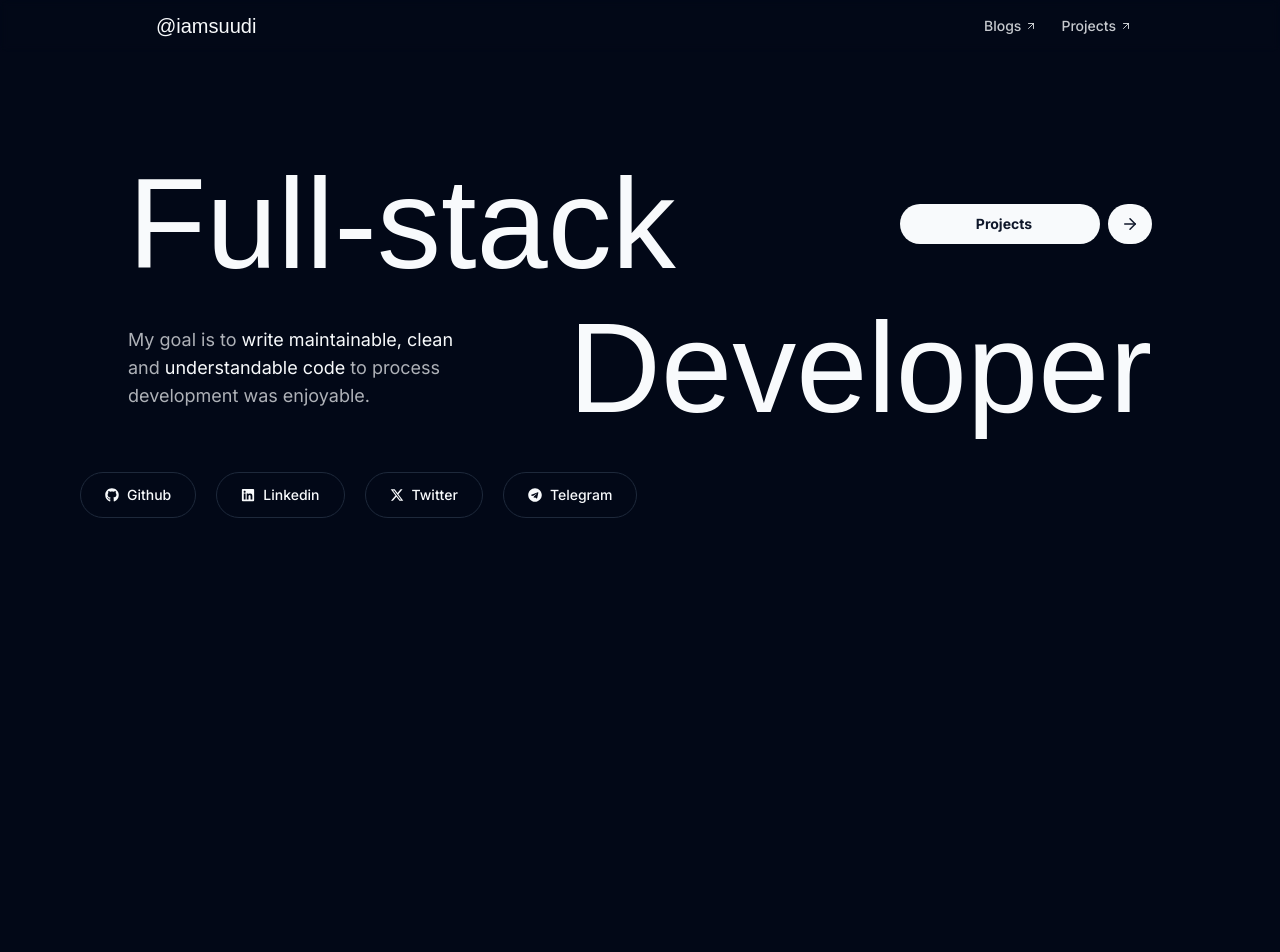
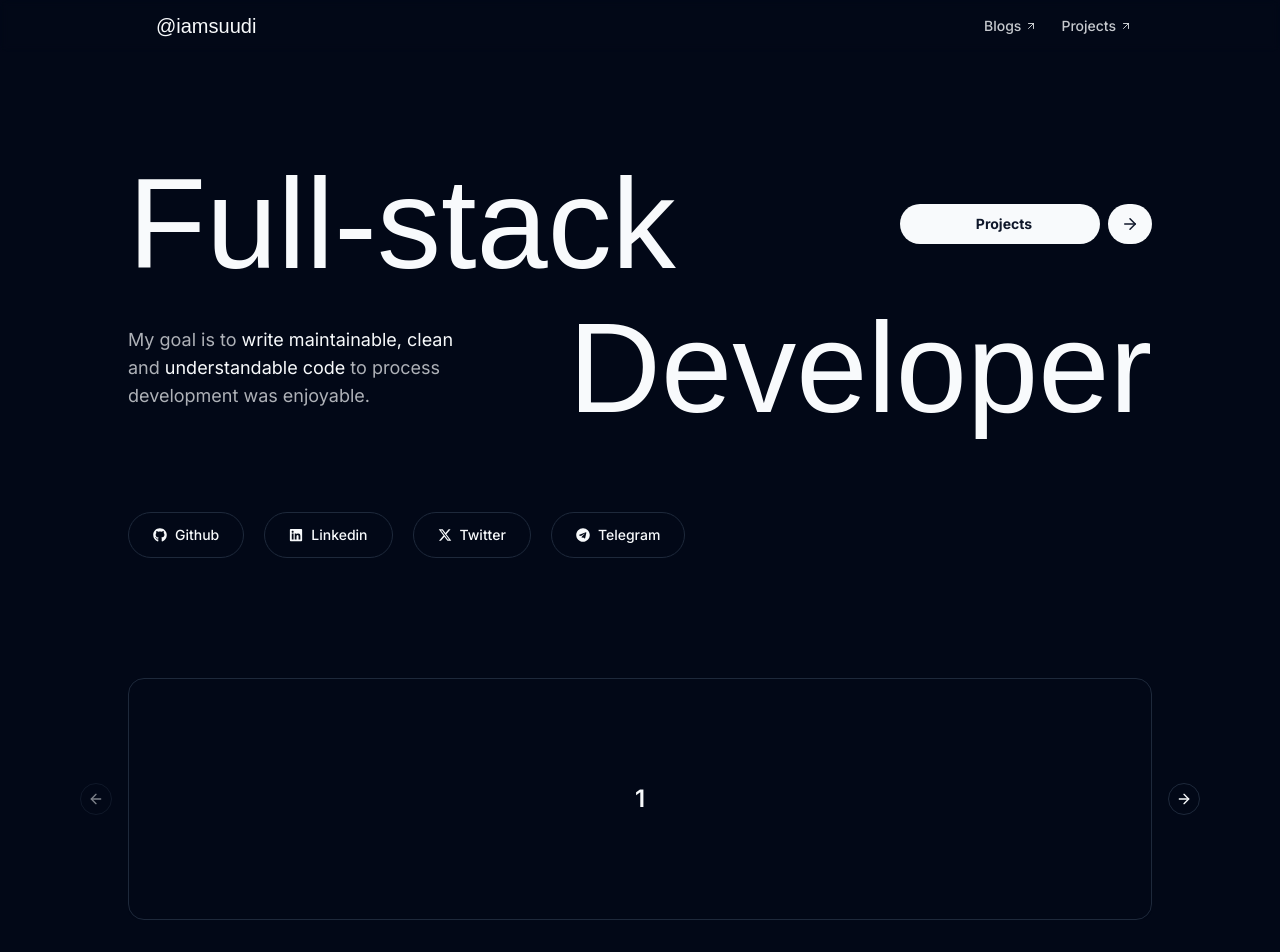
Before and after one commit to iamsuudi/journey, a Next.js app: page / in a window 1280 px wide. Shown: the top 952 px of the page. Before the commit the page ends 800 px from the top, so only its background shows below. Built offline with nearby package versions, Linux system fonts and the light colour scheme; a web font is replaced by a local one.

Commit message:
create article highlights crousel

```diff
--- /dev/null
+++ b/app/_components/articles-highligh.tsx
@@ -0,0 +1,38 @@
+import * as React from "react";
+
+import { Card, CardContent } from "@/components/ui/card";
+import {
+	Carousel,
+	CarouselContent,
+	CarouselItem,
+	CarouselNext,
+	CarouselPrevious,
+} from "@/components/ui/carousel";
+
+export function CarouselSpacing() {
+	return (
+		<div className="w-full flex justify-center py-10 px-5">
+			<Carousel className="w-full max-w-screen-lg ">
+				<CarouselContent className="">
+					{Array.from({ length: 5 }).map((_, index) => (
+						<CarouselItem key={index} className="">
+							<div className="">
+								<Card className="rounded-2xl">
+									<CardContent className="flex items-center justify-center p-6 h-[30dvh]">
+										<span className="text-2xl font-semibold">
+											{index + 1}
+										</span>
+									</CardContent>
+								</Card>
+							</div>
+						</CarouselItem>
+					))}
+				</CarouselContent>
+
+				<CarouselPrevious />
+
+				<CarouselNext />
+			</Carousel>
+		</div>
+	);
+}
--- a/app/_components/social.tsx
+++ b/app/_components/social.tsx
@@ -1,8 +1,7 @@
 import { Button } from "@/components/ui/button";
 import { FaGithub, FaTelegram } from "react-icons/fa";
+import { FaLinkedin, FaXTwitter } from "react-icons/fa6";
 import Link from "next/link";
-import { redirect } from "next/navigation";
-import { FaLinkedin, FaXTwitter } from "react-icons/fa6";
 
 const links = [
 	{
@@ -29,7 +28,8 @@
 
 export default function Socials() {
 	return (
-		<div className="flex flex-wrap py-10 gap-3 sm:gap-5">
+		<div className="flex justify-center">
+			<div className="flex flex-wrap py-10 md:py-20 gap-3 sm:gap-5 max-w-screen-lg w-full">
 				{links.map((link) => {
 					return (
 						<Link key={link.href} href={link.href}>
@@ -43,5 +43,6 @@
 					);
 				})}
 			</div>
+		</div>
 	);
 }
--- a/app/page.tsx
+++ b/app/page.tsx
@@ -1,11 +1,13 @@
 import HeroSection from "@/app/_components/hero";
 import Socials from "./_components/social";
+import { CarouselSpacing } from "./_components/articles-highligh";
 
 export default function Home() {
 	return (
 		<div className="p-10 md:p-20">
 			<HeroSection />
 			<Socials />
+			<CarouselSpacing />
 		</div>
 	);
 }
--- /dev/null
+++ b/components/ui/card.tsx
@@ -0,0 +1,79 @@
+import * as React from "react"
+
+import { cn } from "@/lib/utils"
+
+const Card = React.forwardRef<
+  HTMLDivElement,
+  React.HTMLAttributes<HTMLDivElement>
+>(({ className, ...props }, ref) => (
+  <div
+    ref={ref}
+    className={cn(
+      "rounded-lg border bg-card text-card-foreground shadow-sm",
+      className
+    )}
+    {...props}
+  />
+))
+Card.displayName = "Card"
+
+const CardHeader = React.forwardRef<
+  HTMLDivElement,
+  React.HTMLAttributes<HTMLDivElement>
+>(({ className, ...props }, ref) => (
+  <div
+    ref={ref}
+    className={cn("flex flex-col space-y-1.5 p-6", className)}
+    {...props}
+  />
+))
+CardHeader.displayName = "CardHeader"
+
+const CardTitle = React.forwardRef<
+  HTMLParagraphElement,
+  React.HTMLAttributes<HTMLHeadingElement>
+>(({ className, ...props }, ref) => (
+  <h3
+    ref={ref}
+    className={cn(
+      "text-2xl font-semibold leading-none tracking-tight",
+      className
+    )}
+    {...props}
+  />
+))
+CardTitle.displayName = "CardTitle"
+
+const CardDescription = React.forwardRef<
+  HTMLParagraphElement,
+  React.HTMLAttributes<HTMLParagraphElement>
+>(({ className, ...props }, ref) => (
+  <p
+    ref={ref}
+    className={cn("text-sm text-muted-foreground", className)}
+    {...props}
+  />
+))
+CardDescription.displayName = "CardDescription"
+
+const CardContent = React.forwardRef<
+  HTMLDivElement,
+  React.HTMLAttributes<HTMLDivElement>
+>(({ className, ...props }, ref) => (
+  <div ref={ref} className={cn("p-6 pt-0", className)} {...props} />
+))
+CardContent.displayName = "CardContent"
+
+const CardFooter = React.forwardRef<
+  HTMLDivElement,
+  React.HTMLAttributes<HTMLDivElement>
+>(({ className, ...props }, ref) => (
+  <div
+    ref={ref}
+    className={cn("flex items-center p-6 pt-0", className)}
+    {...props}
+  />
+))
+CardFooter.displayName = "CardFooter"
+
+export { Card, CardHeader, CardFooter, CardTitle, CardDescription, CardContent }
--- /dev/null
+++ b/components/ui/carousel.tsx
@@ -0,0 +1,262 @@
+"use client"
+
+import * as React from "react"
+import useEmblaCarousel, {
+  type UseEmblaCarouselType,
+} from "embla-carousel-react"
+import { ArrowLeft, ArrowRight } from "lucide-react"
+
+import { cn } from "@/lib/utils"
+import { Button } from "@/components/ui/button"
+
+type CarouselApi = UseEmblaCarouselType[1]
+type UseCarouselParameters = Parameters<typeof useEmblaCarousel>
+type CarouselOptions = UseCarouselParameters[0]
+type CarouselPlugin = UseCarouselParameters[1]
+
+type CarouselProps = {
+  opts?: CarouselOptions
+  plugins?: CarouselPlugin
+  orientation?: "horizontal" | "vertical"
+  setApi?: (api: CarouselApi) => void
+}
+
+type CarouselContextProps = {
+  carouselRef: ReturnType<typeof useEmblaCarousel>[0]
+  api: ReturnType<typeof useEmblaCarousel>[1]
+  scrollPrev: () => void
+  scrollNext: () => void
+  canScrollPrev: boolean
+  canScrollNext: boolean
+} & CarouselProps
+
+const CarouselContext = React.createContext<CarouselContextProps | null>(null)
+
+function useCarousel() {
+  const context = React.useContext(CarouselContext)
+
+  if (!context) {
+    throw new Error("useCarousel must be used within a <Carousel />")
+  }
+
+  return context
+}
+
+const Carousel = React.forwardRef<
+  HTMLDivElement,
+  React.HTMLAttributes<HTMLDivElement> & CarouselProps
+>(
+  (
+    {
+      orientation = "horizontal",
+      opts,
+      setApi,
+      plugins,
+      className,
+      children,
+      ...props
+    },
+    ref
+  ) => {
+    const [carouselRef, api] = useEmblaCarousel(
+      {
+        ...opts,
+        axis: orientation === "horizontal" ? "x" : "y",
+      },
+      plugins
+    )
+    const [canScrollPrev, setCanScrollPrev] = React.useState(false)
+    const [canScrollNext, setCanScrollNext] = React.useState(false)
+
+    const onSelect = React.useCallback((api: CarouselApi) => {
+      if (!api) {
+        return
+      }
+
+      setCanScrollPrev(api.canScrollPrev())
+      setCanScrollNext(api.canScrollNext())
+    }, [])
+
+    const scrollPrev = React.useCallback(() => {
+      api?.scrollPrev()
+    }, [api])
+
+    const scrollNext = React.useCallback(() => {
+      api?.scrollNext()
+    }, [api])
+
+    const handleKeyDown = React.useCallback(
+      (event: React.KeyboardEvent<HTMLDivElement>) => {
+        if (event.key === "ArrowLeft") {
+          event.preventDefault()
+          scrollPrev()
+        } else if (event.key === "ArrowRight") {
+          event.preventDefault()
+          scrollNext()
+        }
+      },
+      [scrollPrev, scrollNext]
+    )
+
+    React.useEffect(() => {
+      if (!api || !setApi) {
+        return
+      }
+
+      setApi(api)
+    }, [api, setApi])
+
+    React.useEffect(() => {
+      if (!api) {
+        return
+      }
+
+      onSelect(api)
+      api.on("reInit", onSelect)
+      api.on("select", onSelect)
+
+      return () => {
+        api?.off("select", onSelect)
+      }
+    }, [api, onSelect])
+
+    return (
+      <CarouselContext.Provider
+        value={{
+          carouselRef,
+          api: api,
+          opts,
+          orientation:
+            orientation || (opts?.axis === "y" ? "vertical" : "horizontal"),
+          scrollPrev,
+          scrollNext,
+          canScrollPrev,
+          canScrollNext,
+        }}
+      >
+        <div
+          ref={ref}
+          onKeyDownCapture={handleKeyDown}
+          className={cn("relative", className)}
+          role="region"
+          aria-roledescription="carousel"
+          {...props}
+        >
+          {children}
+        </div>
+      </CarouselContext.Provider>
+    )
+  }
+)
+Carousel.displayName = "Carousel"
+
+const CarouselContent = React.forwardRef<
+  HTMLDivElement,
+  React.HTMLAttributes<HTMLDivElement>
+>(({ className, ...props }, ref) => {
+  const { carouselRef, orientation } = useCarousel()
+
+  return (
+    <div ref={carouselRef} className="overflow-hidden">
+      <div
+        ref={ref}
+        className={cn(
+          "flex",
+          orientation === "horizontal" ? "-ml-4" : "-mt-4 flex-col",
+          className
+        )}
+        {...props}
+      />
+    </div>
+  )
+})
+CarouselContent.displayName = "CarouselContent"
+
+const CarouselItem = React.forwardRef<
+  HTMLDivElement,
+  React.HTMLAttributes<HTMLDivElement>
+>(({ className, ...props }, ref) => {
+  const { orientation } = useCarousel()
+
+  return (
+    <div
+      ref={ref}
+      role="group"
+      aria-roledescription="slide"
+      className={cn(
+        "min-w-0 shrink-0 grow-0 basis-full",
+        orientation === "horizontal" ? "pl-4" : "pt-4",
+        className
+      )}
+      {...props}
+    />
+  )
+})
+CarouselItem.displayName = "CarouselItem"
+
+const CarouselPrevious = React.forwardRef<
+  HTMLButtonElement,
+  React.ComponentProps<typeof Button>
+>(({ className, variant = "outline", size = "icon", ...props }, ref) => {
+  const { orientation, scrollPrev, canScrollPrev } = useCarousel()
+
+  return (
+    <Button
+      ref={ref}
+      variant={variant}
+      size={size}
+      className={cn(
+        "absolute  h-8 w-8 rounded-full",
+        orientation === "horizontal"
+          ? "-left-12 top-1/2 -translate-y-1/2"
+          : "-top-12 left-1/2 -translate-x-1/2 rotate-90",
+        className
+      )}
+      disabled={!canScrollPrev}
+      onClick={scrollPrev}
+      {...props}
+    >
+      <ArrowLeft className="h-4 w-4" />
+      <span className="sr-only">Previous slide</span>
+    </Button>
+  )
+})
+CarouselPrevious.displayName = "CarouselPrevious"
+
+const CarouselNext = React.forwardRef<
+  HTMLButtonElement,
+  React.ComponentProps<typeof Button>
+>(({ className, variant = "outline", size = "icon", ...props }, ref) => {
+  const { orientation, scrollNext, canScrollNext } = useCarousel()
+
+  return (
+    <Button
+      ref={ref}
+      variant={variant}
+      size={size}
+      className={cn(
+        "absolute h-8 w-8 rounded-full",
+        orientation === "horizontal"
+          ? "-right-12 top-1/2 -translate-y-1/2"
+          : "-bottom-12 left-1/2 -translate-x-1/2 rotate-90",
+        className
+      )}
+      disabled={!canScrollNext}
+      onClick={scrollNext}
+      {...props}
+    >
+      <ArrowRight className="h-4 w-4" />
+      <span className="sr-only">Next slide</span>
+    </Button>
+  )
+})
+CarouselNext.displayName = "CarouselNext"
+
+export {
+  type CarouselApi,
+  Carousel,
+  CarouselContent,
+  CarouselItem,
+  CarouselPrevious,
+  CarouselNext,
+}
--- a/package.json
+++ b/package.json
@@ -13,6 +13,7 @@
     "@radix-ui/react-slot": "^1.1.0",
     "class-variance-authority": "^0.7.0",
     "clsx": "^2.1.1",
+    "embla-carousel-react": "^8.2.0",
     "lucide-react": "^0.429.0",
     "next": "14.2.5",
     "next-themes": "^0.3.0",
```
Also changed, not shown: 1 other file (tests, documents, lock files or other folders). Lines whose indentation alone changed are shown as unchanged.
